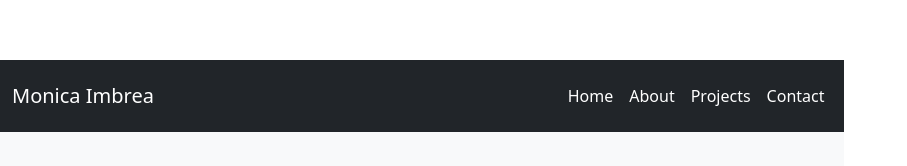
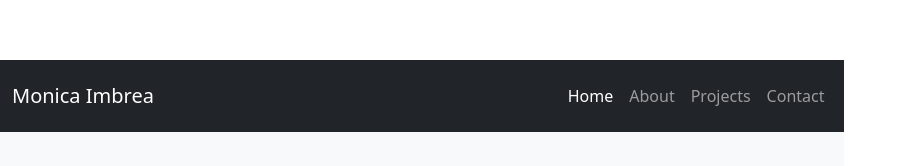
Before and after one commit to Acinom7/React-Portfolio, a React (Vite) app: page / in a window 1280 px wide. Shown: the part 177-343 px from the top of the page, without its empty margins (0-907 px from the left). Built offline with nearby package versions, Linux system fonts and the light colour scheme.

Commit message:
made link changes for the pages

```diff
--- a/src/components/Header.jsx
+++ b/src/components/Header.jsx
@@ -22,22 +22,46 @@ function Navbar() {
           <div className="collapse navbar-collapse" id="navmenu">
             <ul className="navbar-nav ms-auto">
               <li className="nav-item">
-                <NavLink to="./" end className="nav-link">
+                <NavLink
+                  to="/"
+                  end
+                  className={({ isActive }) =>
+                    isActive ? "nav-link active" : "nav-link"
+                  }
+                >
                   Home
                 </NavLink>
               </li>
               <li className="nav-item">
-                <NavLink to="./" end className="nav-link">
+                <NavLink
+                  to="about"
+                  end
+                  className={({ isActive }) =>
+                    isActive ? "nav-link active" : "nav-link"
+                  }
+                >
                   About
                 </NavLink>
               </li>
               <li className="nav-item">
-                <NavLink to="./" end className="nav-link">
+                <NavLink
+                  to="projects"
+                  end
+                  className={({ isActive }) =>
+                    isActive ? "nav-link active" : "nav-link"
+                  }
+                >
                   Projects
                 </NavLink>
               </li>
               <li className="nav-item">
-                <NavLink to="./" end className="nav-link">
+                <NavLink
+                  to="contact"
+                  end
+                  className={({ isActive }) =>
+                    isActive ? "nav-link active" : "nav-link"
+                  }
+                >
                   Contact
                 </NavLink>
               </li>
```
